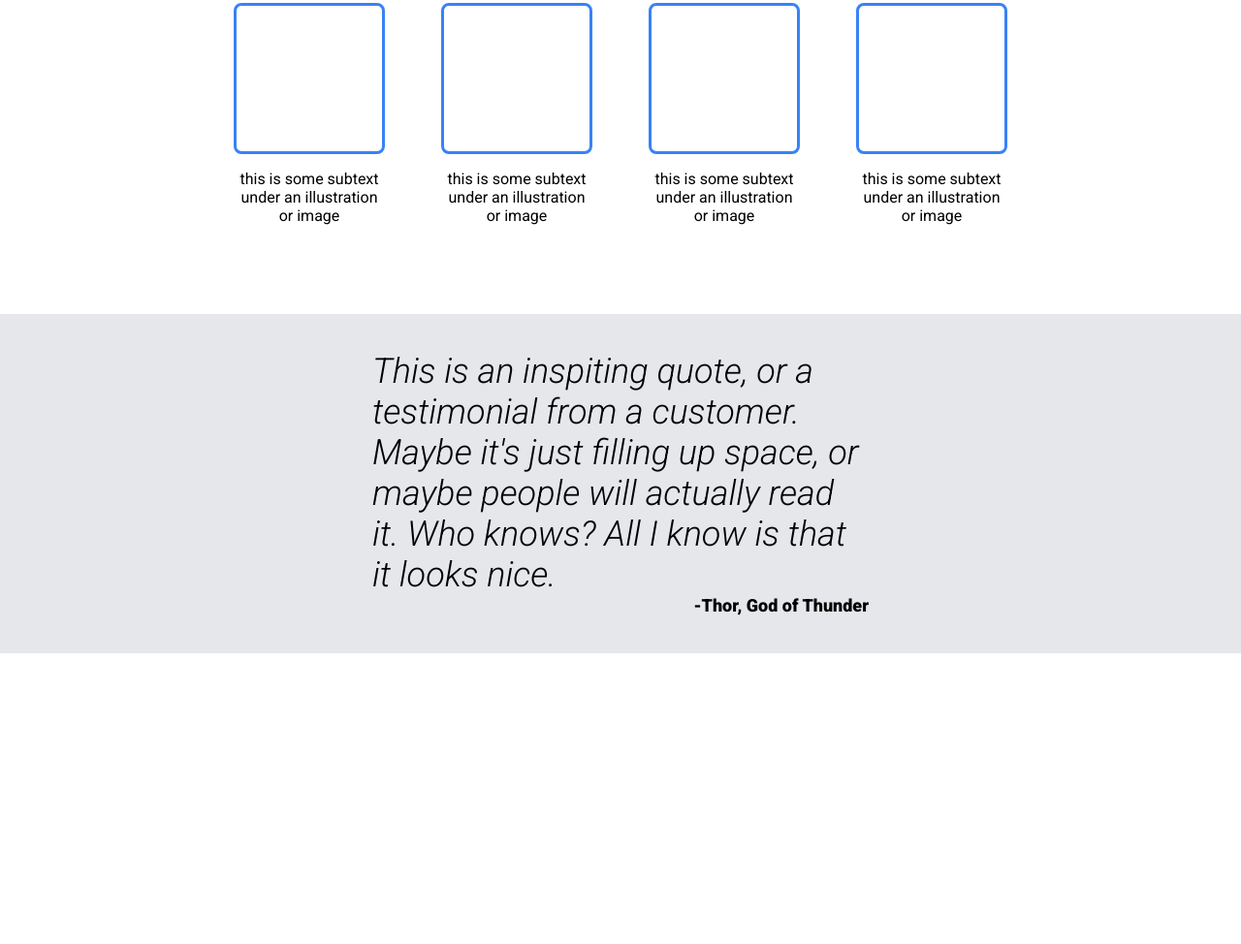
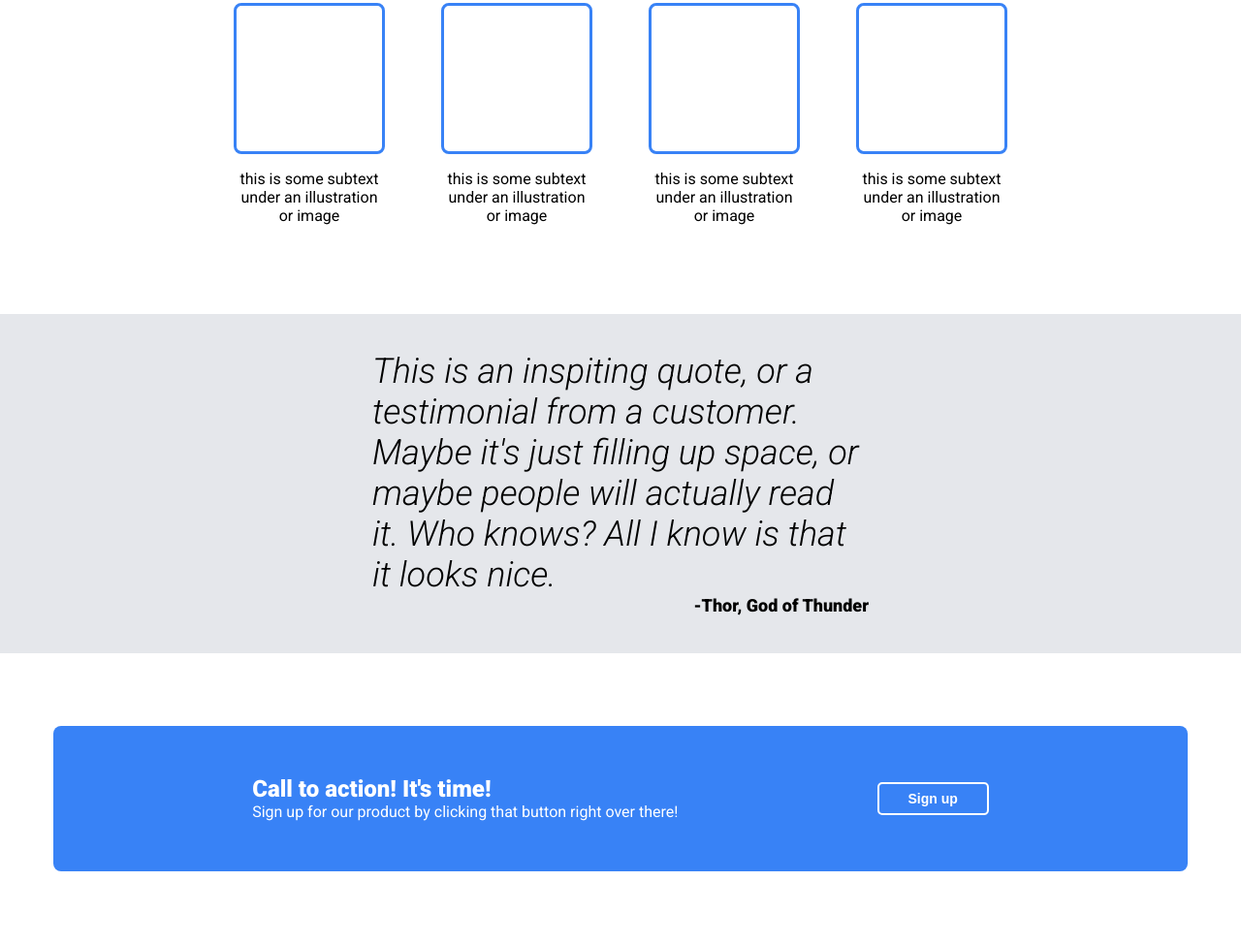
Before and after one commit to WesleyUmans/TOPHomePage, a plain HTML site: page index.html in a window 1280 px wide. Shown: the part 594-1568 px from the top of the page at 97% size. Before the commit the page ends 1268 px from the top, so only its background shows below. Drawn offline with Linux system fonts and the light colour scheme.

Commit message:
Added the CTA section.

```diff
--- a/index.html
+++ b/index.html
@@ -63,5 +63,16 @@
             <strong>-Thor, God of Thunder</strong>
         </div>
     </div>
+    <div class="cta-container">
+        <div class="wrapper cta">
+            <div class="cta-text">
+                <h2>Call to action! It's time!</h2>
+                <p>Sign up for our product by clicking that button right over there!</p>
+            </div>
+            <div class="cta-button">
+                <button>Sign up</button>
+            </div>
+        </div>
+    </div>
 </body>
 </html>
--- a/style.css
+++ b/style.css
@@ -181,3 +181,41 @@ body {
     text-align: end;
     font-size: 18px;
 }
+
+.cta-container {
+    height: 300px;
+    width: 100%;
+    display: flex;
+    align-items: center;
+}
+
+.cta {
+    background-color: #3882f6;
+    border-radius: 8px;
+    height: 50%;
+    display: flex;
+    justify-content: space-evenly;
+    align-items: center;
+}
+
+.cta-text > h2, .cta-text > p {
+    color: white;
+    margin: 0px;
+}
+
+.cta-button > button {
+    border: 2px solid white;
+    border-radius: 5px;
+    background-color: #3882f6;
+    color: white;
+    padding: 7px 30px;
+    font-weight: 800;
+    font-size: 14px;
+    display: inline-block;
+    position: relative;
+    cursor: pointer;
+}
+
+.cta-button > button:hover {
+    background-color: #5e9bfd;
+}
```
